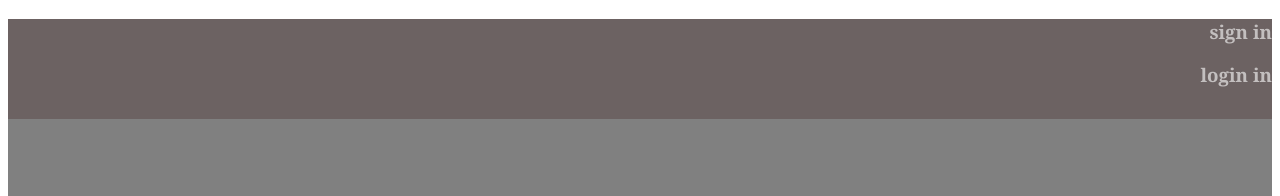
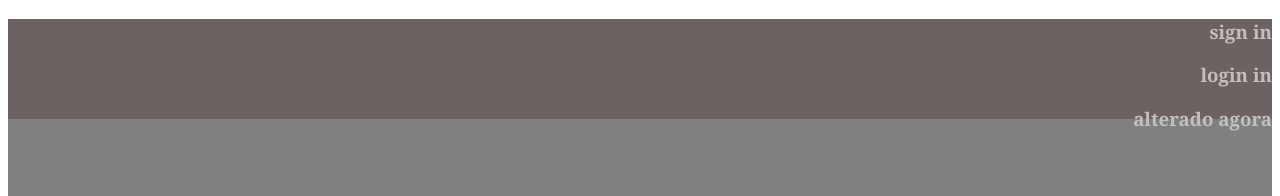
Before and after one commit to iraiore/trabalho-web-i-anime, a plain HTML site: page index.html in a window 1280 px wide. Shown: the top 196 px of the page. Drawn offline with Linux system fonts and the light colour scheme.

Commit message:
alteração feita na branch pedro

```diff
--- a/index.html
+++ b/index.html
@@ -12,6 +12,7 @@
         <div id="header">
             <h3 id="register-login">sign in</h3>
             <h3 id="register-login">login in</h3>
+            <h3 id="register-login">alterado agora</h3>
 
         </div>
 
```
